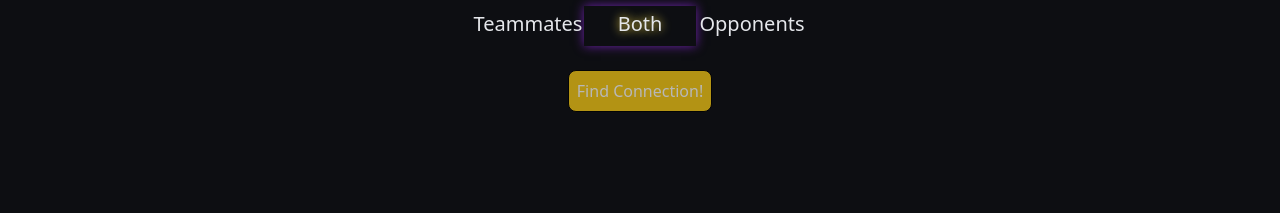
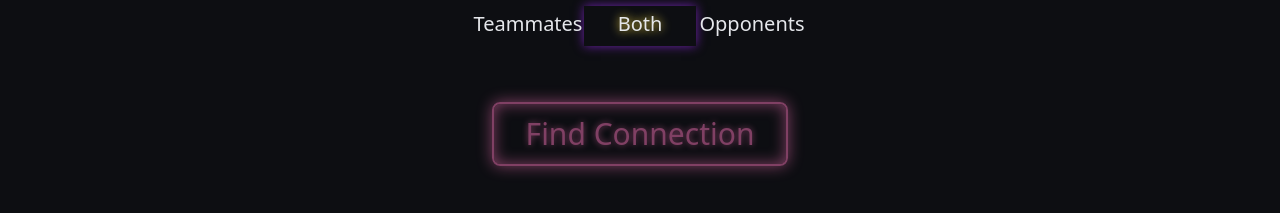
Before and after one commit to CoryChilton/roundnet-player-web-app, a Next.js app: page /connections in a window 1280 px wide. Shown: the part 349-562 px from the top of the page. Built offline with nearby package versions, Linux system fonts and the light colour scheme; no server answers.

Commit message:
styled find connection button

```diff
--- a/src/app/connections/page.tsx
+++ b/src/app/connections/page.tsx
@@ -36,8 +36,8 @@ export default function Connections(){
         pathname: `/connections/${player1} ${player2}`,
         query: {source: `${player1.toLowerCase()}`, destination: `${player2.toLowerCase()}`, connectionType: `${connectionType}`}
       }}>
-        <button disabled={!player1 || !player2} className="bg-yellow-400 p-2 border border-black rounded-lg enabled:hover:bg-yellow-500 duration-200 ease-in-out disabled:opacity-70 mt-8">
-          Find Connection!
+        <button disabled={!player1 || !player2} className="tut-button mt-16 text-3xl text-pink-400 border-2 border-pink-400 px-8 py-3 rounded-lg text-shadow-tut shadow-tut shadow-pink-400 relative before:content-[''] before:absolute before:bg-pink-400 before:top-[120%] before:left-0 before:w-full before:h-full before:opacity-70 enabled:hover:before:opacity-100 before:duration-100 enabled:hover:text-[rgb(13,14,18)] enabled:hover:text-shadow-none enabled:hover:after:opacity-100 disabled:opacity-50 enabled:duration-500 disabled:before:opacity-0 disabled:before:duration-700 disabled:duration-500">
+          Find Connection
         </button>
       </Link>
     </div>
--- a/src/app/globals.css
+++ b/src/app/globals.css
@@ -9,6 +9,26 @@ body {
 
 input {
   color: black;
+}
+
+.tut-button::before {
+  transform: perspective(1em) rotateX(40deg) scale(1, 0.35);
+  filter: blur(1.5em);
+  pointer-events: none;
+}
+
+.tut-button::after {
+  content: '';
+  position: absolute;
+  top: 0;
+  bottom: 0;
+  left: 0;
+  right: 0;
+  box-shadow: 0 0 2em 0.5em #f472b6;
+  opacity: 0;
+  background-color: #f472b6;
+  z-index: -1;
+  transition: opacity 100ms linear;
 }
 
 /* :root {
--- a/tailwind.config.ts
+++ b/tailwind.config.ts
@@ -26,10 +26,12 @@ const config: Config = {
         DEFAULT: '0 2px 4px var(--tw-shadow-color)',
         lg: '0 8px 16px var(--tw-shadow-color)',
         glow: '0 0 10px var(--tw-shadow-color)',
-        none: 'none'
+        none: 'none',
+        tut: ["0 0 0.2em currentColor"]
       },
       boxShadow: {
         glow: '0 0 10px 0px var(--tw-shadow-color)',
+        tut: 'inset 0 0 0.5em 0 var(--tw-shadow-color), 0 0 0.5em 0 var(--tw-shadow-color)'
       },
       keyframes: {
         fadeIn: {
```
